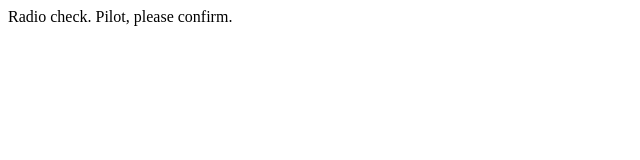
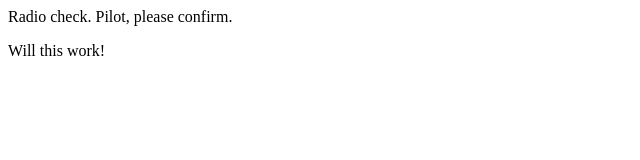
Before and after one commit to kdallen01/Communication-Test-Log, a plain HTML site: page index.html in a window 1280 px wide. Shown: the full height of the page, 0-640 px from the left. Drawn offline with Linux system fonts and the light colour scheme.

Commit message:
Add a second line communication log.

```diff
--- a/index.html
+++ b/index.html
@@ -1,5 +1,6 @@
 <html>
 <body>
    <p>Radio check. Pilot, please confirm.</p>
+   <p>Will this work!</p>
 </body>
 </html>
```
